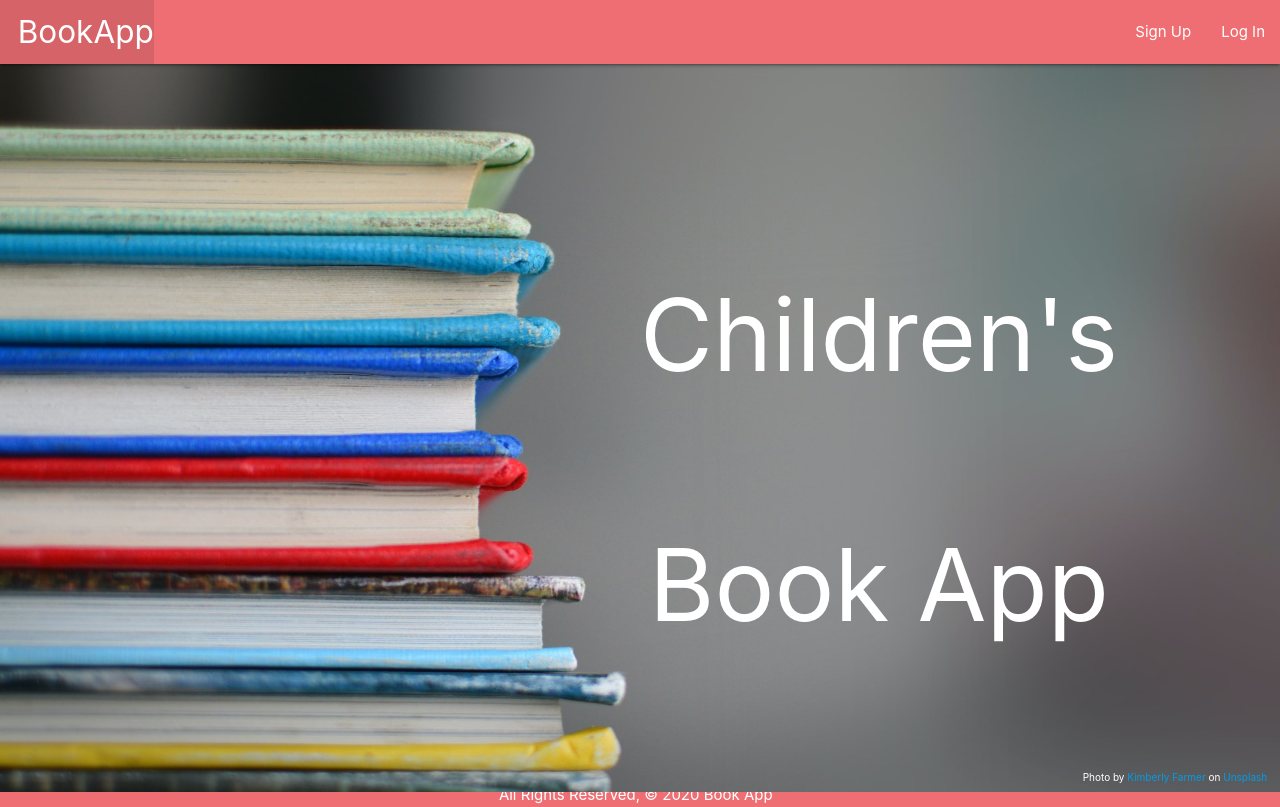
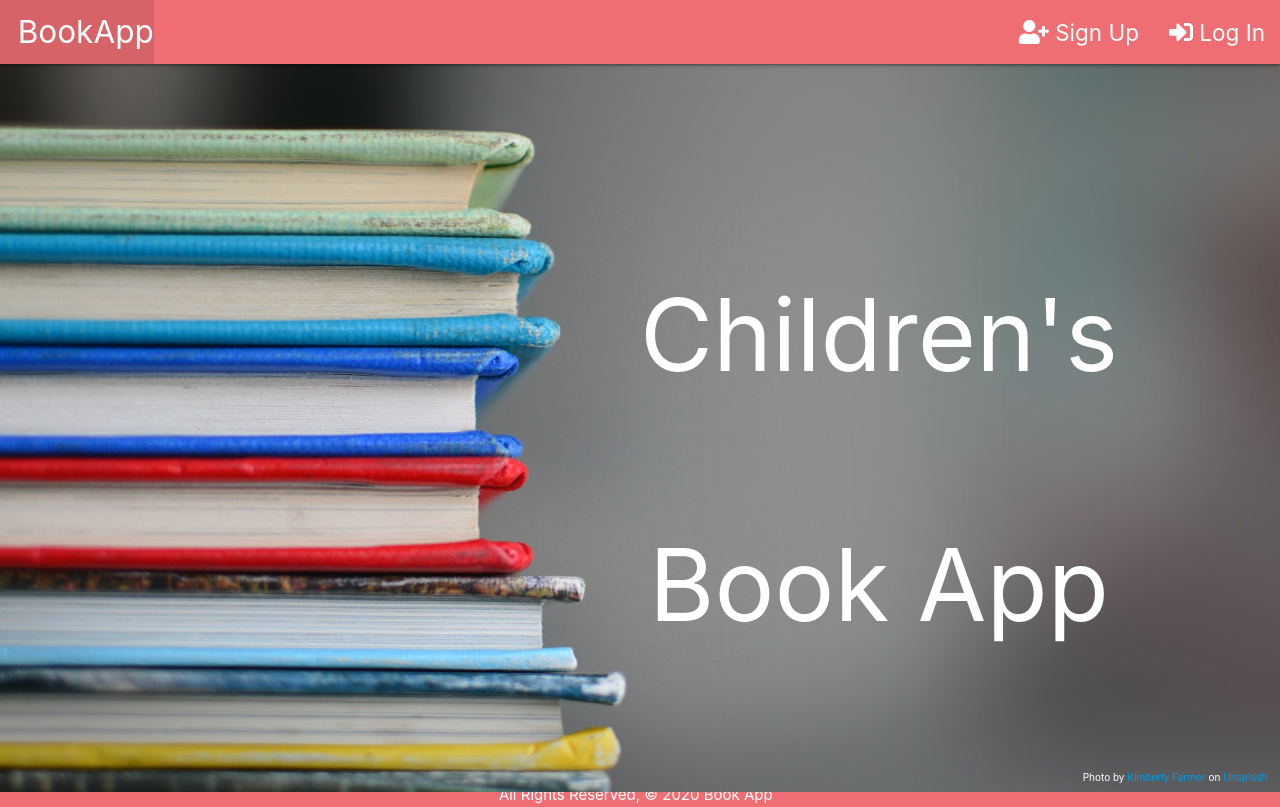
Before and after one commit to safatalnur/bookApp, a Django app: page / in a window 1280 px wide. Run offline with Django 3.2, Linux system fonts and the light colour scheme; some libraries are stand-ins or nearby versions.

Commit message:
Chore: add font awesome for navbar

```diff
--- a/main_app/static/css/style.css
+++ b/main_app/static/css/style.css
@@ -2,6 +2,11 @@ body {
   display: flex;
   min-height: 100vh;
   flex-direction: column;
+}
+
+/* NavBar Font size */
+nav ul a{
+  font-size: 1.5rem;
 }
 
 main {
--- a/main_app/templates/base.html
+++ b/main_app/templates/base.html
@@ -8,6 +8,7 @@
   <meta http-equiv="X-UA-Compatible" content="ie=edge">
   <title>Cat Collector</title>
   <link rel="stylesheet" href="https://cdnjs.cloudflare.com/ajax/libs/materialize/1.0.0/css/materialize.min.css">
+  <link rel="stylesheet" href="https://use.fontawesome.com/releases/v5.13.1/css/all.css" integrity="sha384-xxzQGERXS00kBmZW/6qxqJPyxW3UR0BPsL4c8ILaIWXva5kFi7TxkIIaMiKtqV1Q" crossorigin="anonymous">
   <link rel="stylesheet" type="text/css" href="{% static 'css/style.css' %}">
 </head>
 <body>
@@ -19,11 +20,11 @@
         </ul>
         <ul class="right">
           {% if user.is_authenticated %}
-            <li><a href="{% url 'about' %}">About</a></li>
-            <li><a href="{% url 'logout' %}" >Log Out</a></li>
+            <li><a href="{% url 'about' %}"> About</a></li>
+            <li><a href="{% url 'logout' %}" ><i class="fas fa-sign-out-alt"></i> Log Out</a></li>
           {% else %}
-            <li><a href="{% url 'signup' %}">Sign Up</a></li>
-            <li><a href="{% url 'login' %}">Log In</a></li>
+            <li><a href="{% url 'signup' %}"><i class="fas fa-user-plus"></i> Sign Up</a></li>
+            <li><a href="{% url 'login' %}"><i class="fas fa-sign-in-alt"></i> Log In</a></li>
           {% endif %}
         </ul>
       </div>
```
